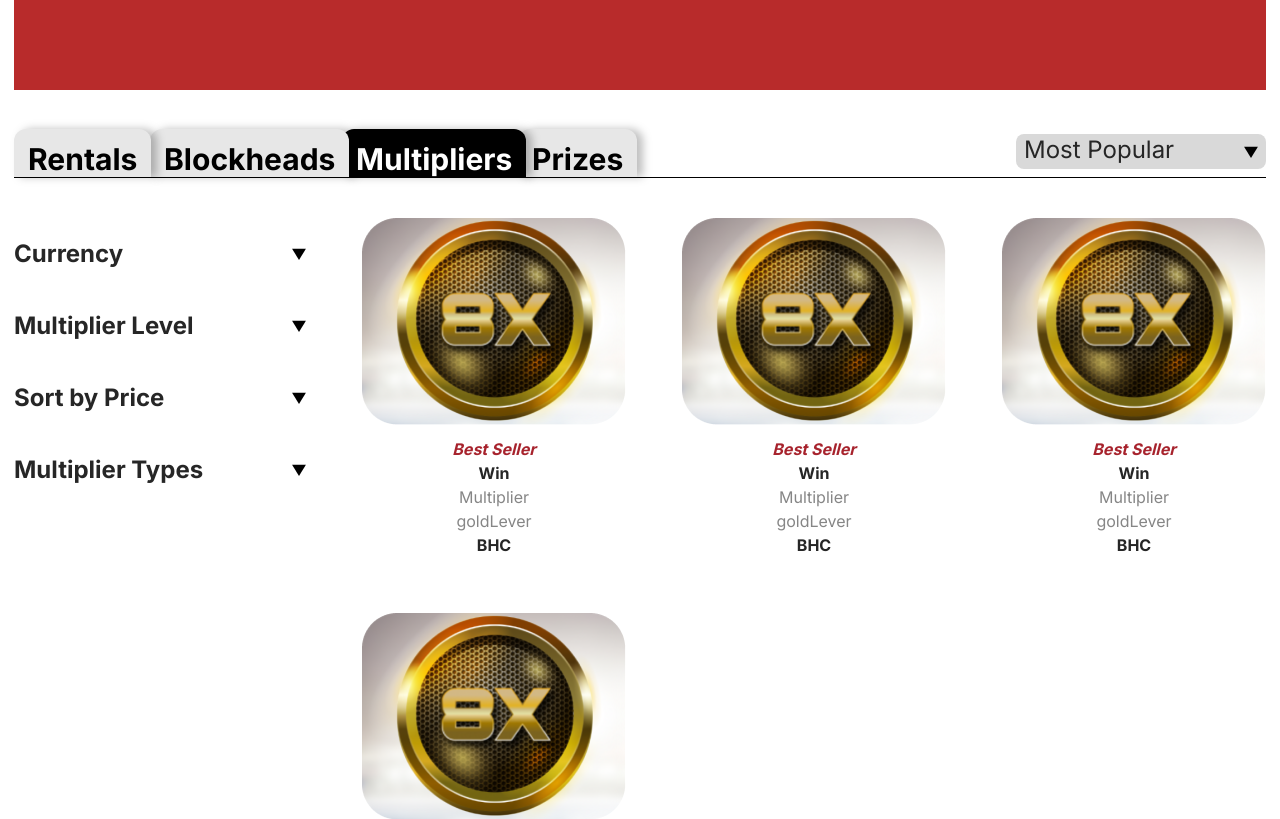
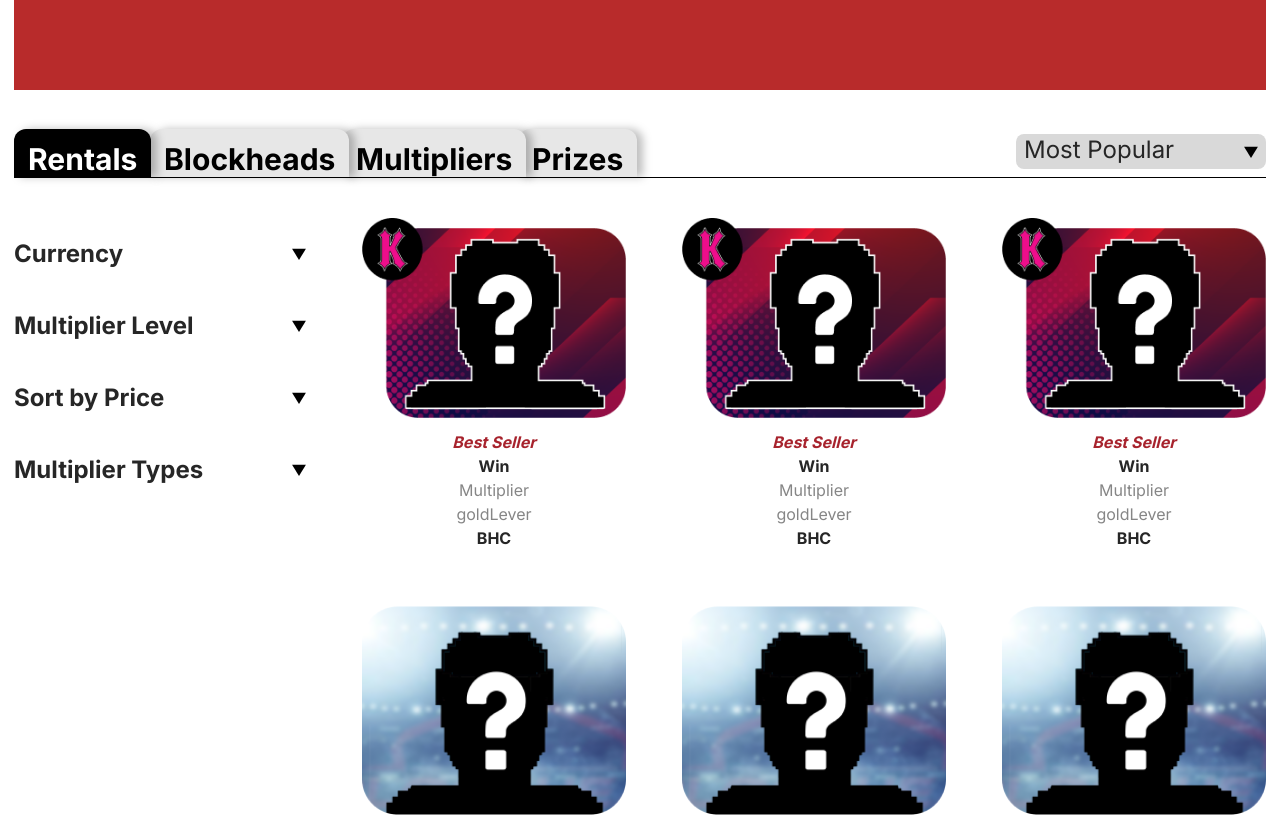
Before and after one commit to ArshadNawazBaig/blockhead-test-task, a Next.js app: page / in a window 1280 px wide. Shown: the part 400-1219 px from the top of the page. Built offline with nearby package versions, Linux system fonts and the light colour scheme.

Commit message:
reafactored code for tabsWrapper

```diff
--- a/src/components/Home/Home.tsx
+++ b/src/components/Home/Home.tsx
@@ -4,16 +4,16 @@ import React, { useState } from 'react';
 import Tab from '../Tab';
 import Filters from '../Filters';
 import Dropdown from '../Dropdown';
-import { Card } from '../Card/Card';
 import { currencyData, multiplierData, multiplierTypeData, priceData } from '../Filters/data';
 import { blockheadsData, multipliersData, prizesData, rentalsData } from './data';
+import TabWrapper from '../TabWrapper';
 
 export const Home = () => {
     const [isCurrencyOpen, setIsCurrencyOpen] = useState(true);
     const [isMultiplierOpen, setIsMultiplierOpen] = useState(true);
     const [isPriceOpen, setIsPriceOpen] = useState(true);
     const [isMultiplierTypeOpen, setIsMultiplierTypeOpen] = useState(true);
-    const [selectedTabIndex, setSelectedTabIndex] = useState(2);
+    const [selectedTabIndex, setSelectedTabIndex] = useState(0);
 
     const handleTabClick = (index: number) => {
         setSelectedTabIndex(index);
@@ -52,54 +52,10 @@ export const Home = () => {
                     <Filters name="Sort by Price" options={priceData} isOpen={isPriceOpen} setIsOpen={setIsPriceOpen} />
                     <Filters name="Multiplier Types" options={multiplierTypeData} isOpen={isMultiplierTypeOpen} setIsOpen={setIsMultiplierTypeOpen} />
                 </div>
-                {selectedTabIndex === 0 && <div className='w-full grid gap-14 sm:grid sm:grid-cols-2 lg:grid xl:grid-cols-3 2xl:grid 2xl:grid-cols-4'>
-                    {rentalsData?.map(({ image, title, subTitle, description, subDescription, price }) => {
-                        return (
-                            <Card image={image}
-                                title={title}
-                                subTitle={subTitle}
-                                description={description}
-                                subDescription={subDescription}
-                                price={price} />
-                        )
-                    })}
-                </div>}
-                {selectedTabIndex === 1 && <div className='w-full grid gap-14 sm:grid sm:grid-cols-2 lg:grid xl:grid-cols-3 2xl:grid 2xl:grid-cols-4'>
-                    {blockheadsData?.map(({ image, title, subTitle, description, subDescription, price }) => {
-                        return (
-                            <Card image={image}
-                                title={title}
-                                subTitle={subTitle}
-                                description={description}
-                                subDescription={subDescription}
-                                price={price} />
-                        )
-                    })}
-                </div>}
-                {selectedTabIndex === 2 && <div className='w-full grid gap-14 sm:grid sm:grid-cols-2 lg:grid xl:grid-cols-3 2xl:grid 2xl:grid-cols-4'>
-                    {multipliersData?.map(({ image, title, subTitle, description, subDescription, price }) => {
-                        return (
-                            <Card image={image}
-                                title={title}
-                                subTitle={subTitle}
-                                description={description}
-                                subDescription={subDescription}
-                                price={price} />
-                        )
-                    })}
-                </div>}
-                {selectedTabIndex === 3 && <div className='w-full grid gap-14 sm:grid sm:grid-cols-2 lg:grid xl:grid-cols-3 2xl:grid 2xl:grid-cols-4'>
-                    {prizesData?.map(({ image, title, subTitle, description, subDescription, price }) => {
-                        return (
-                            <Card image={image}
-                                title={title}
-                                subTitle={subTitle}
-                                description={description}
-                                subDescription={subDescription}
-                                price={price} />
-                        )
-                    })}
-                </div>}
+                {selectedTabIndex === 0 && <TabWrapper tabData={rentalsData} />}
+                {selectedTabIndex === 1 && <TabWrapper tabData={blockheadsData} />}
+                {selectedTabIndex === 2 && <TabWrapper tabData={multipliersData} />}
+                {selectedTabIndex === 3 && <TabWrapper tabData={prizesData} />}
             </div>
         </div>
     );
--- /dev/null
+++ b/src/components/TabWrapper/TabWrapper.tsx
@@ -0,0 +1,25 @@
+import { Card, CardProps } from "../Card/Card";
+
+interface TabWrapperProps {
+    tabData: CardProps[];
+}
+
+export const TabWrapper: React.FC<TabWrapperProps> = ({ tabData }) => {
+    return (
+        <div className='w-full grid gap-14 sm:grid sm:grid-cols-2 lg:grid xl:grid-cols-3 2xl:grid 2xl:grid-cols-4'>
+            {tabData.map(({ image, title, subTitle, description, subDescription, price }) => {
+                return (
+                    <Card
+                        key={`title + ${title}`}
+                        image={image}
+                        title={title}
+                        subTitle={subTitle}
+                        description={description}
+                        subDescription={subDescription}
+                        price={price}
+                    />
+                );
+            })}
+        </div>
+    );
+};
--- /dev/null
+++ b/src/components/TabWrapper/index.ts
@@ -0,0 +1 @@
+export { TabWrapper as default } from './TabWrapper';
```
